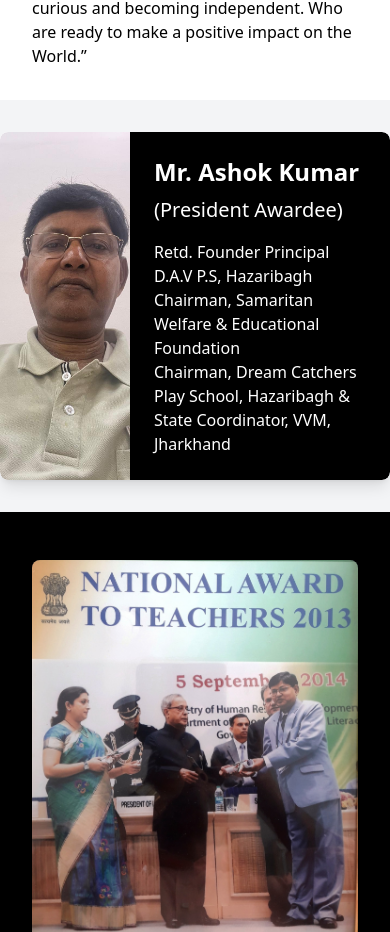
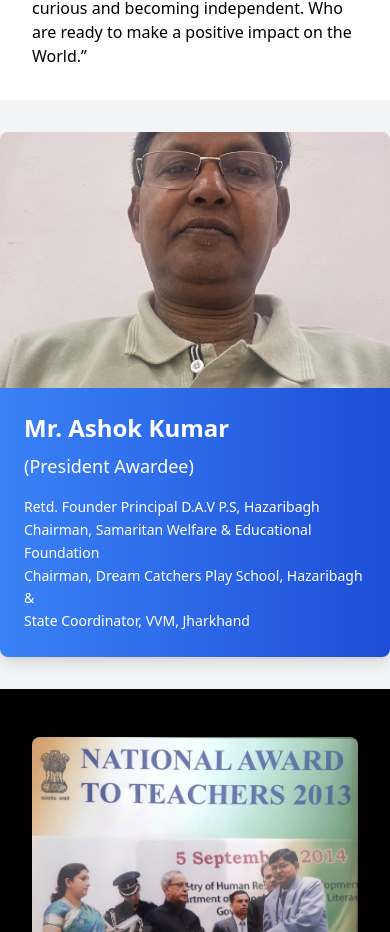
Before and after one commit to KarmakarRahul/Dream-Catcher, a React (Create React App) app: page / in a window 390 px wide. Shown: the part 2134-3066 px from the top of the page. Built offline with nearby package versions, Linux system fonts and the light colour scheme.

Commit message:
updated profilecard

```diff
--- a/src/components/profileCard.jsx
+++ b/src/components/profileCard.jsx
@@ -1,23 +1,22 @@
 import React from 'react';
 import 'tailwindcss/tailwind.css';
-import profile from "../assets/profile.jpg"
+import profile from "../assets/profile.jpg";
 
 const ProfileCard = () => {
   return (
     <div className="flex justify-center items-center py-8 bg-gray-100">
-      <div className="bg-white shadow-lg rounded-lg overflow-hidden flex">
-        <div className="w-1/3">
+      <div className="bg-white shadow-lg rounded-lg overflow-hidden flex flex-col md:flex-row max-w-md md:max-w-4xl">
+        <div className="md:w-1/3 w-full h-64 md:h-auto">
           <img
             src={profile}
             alt="Profile"
             className="object-cover w-full h-full"
-            style={{ borderRadius: '8px 0 0 8px' }}
           />
         </div>
-        <div className="w-2/3 bg-black text-white p-6 flex flex-col justify-center" style={{ borderRadius: '0 8px 8px 0' }}>
-          <h2 className="text-2xl font-bold mb-2">Mr. Ashok Kumar</h2>
-          <h3 className="text-xl mb-4">(President Awardee)</h3>
-          <p className="text-md">
+        <div className="md:w-2/3 w-full bg-gradient-to-r from-blue-500 to-blue-700 text-white p-6 flex flex-col justify-center">
+          <h2 className="text-2xl md:text-3xl font-bold mb-2">Mr. Ashok Kumar</h2>
+          <h3 className="text-lg md:text-xl mb-4">(President Awardee)</h3>
+          <p className="text-sm md:text-base leading-relaxed">
             Retd. Founder Principal D.A.V P.S, Hazaribagh <br />
             Chairman, Samaritan Welfare & Educational Foundation <br />
             Chairman, Dream Catchers Play School, Hazaribagh & <br />
```
Also changed, not shown: public/manifest.json.
